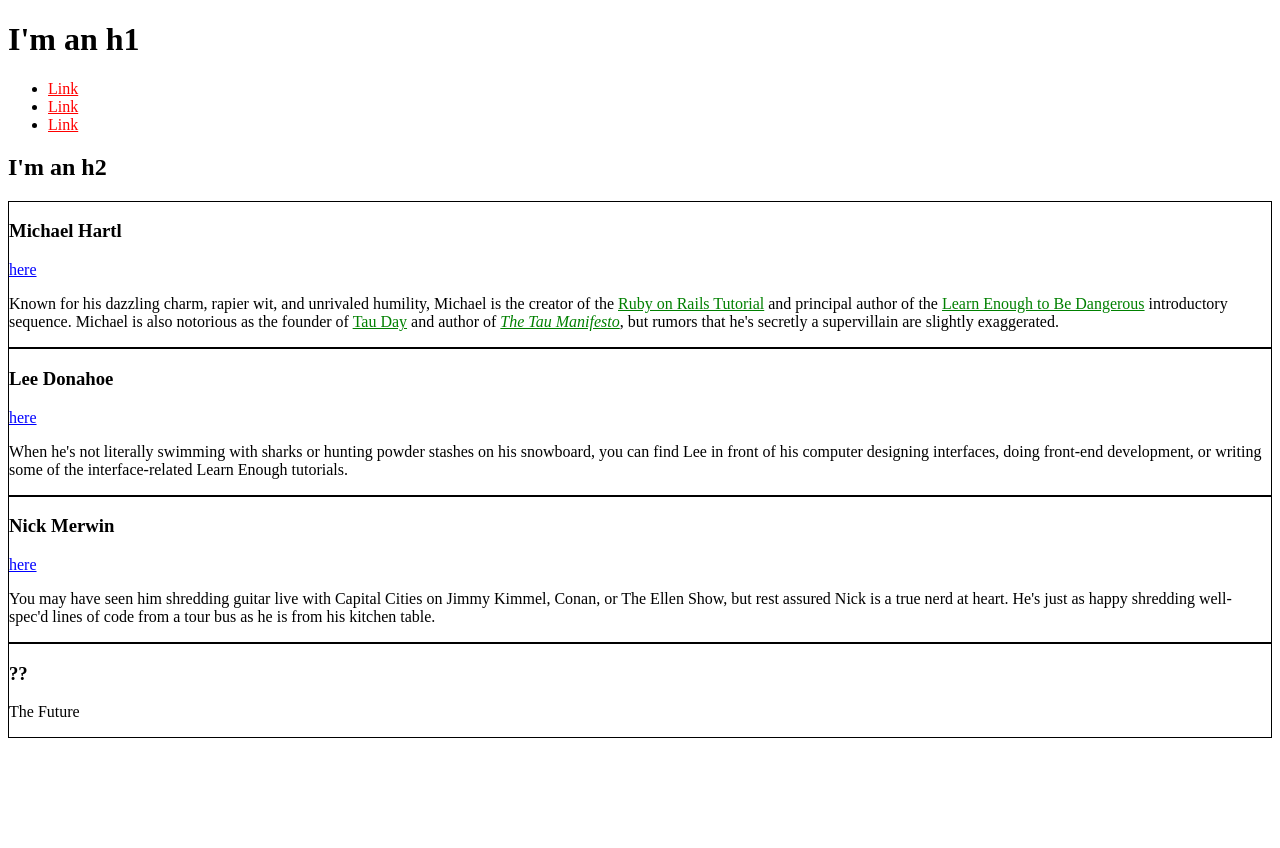
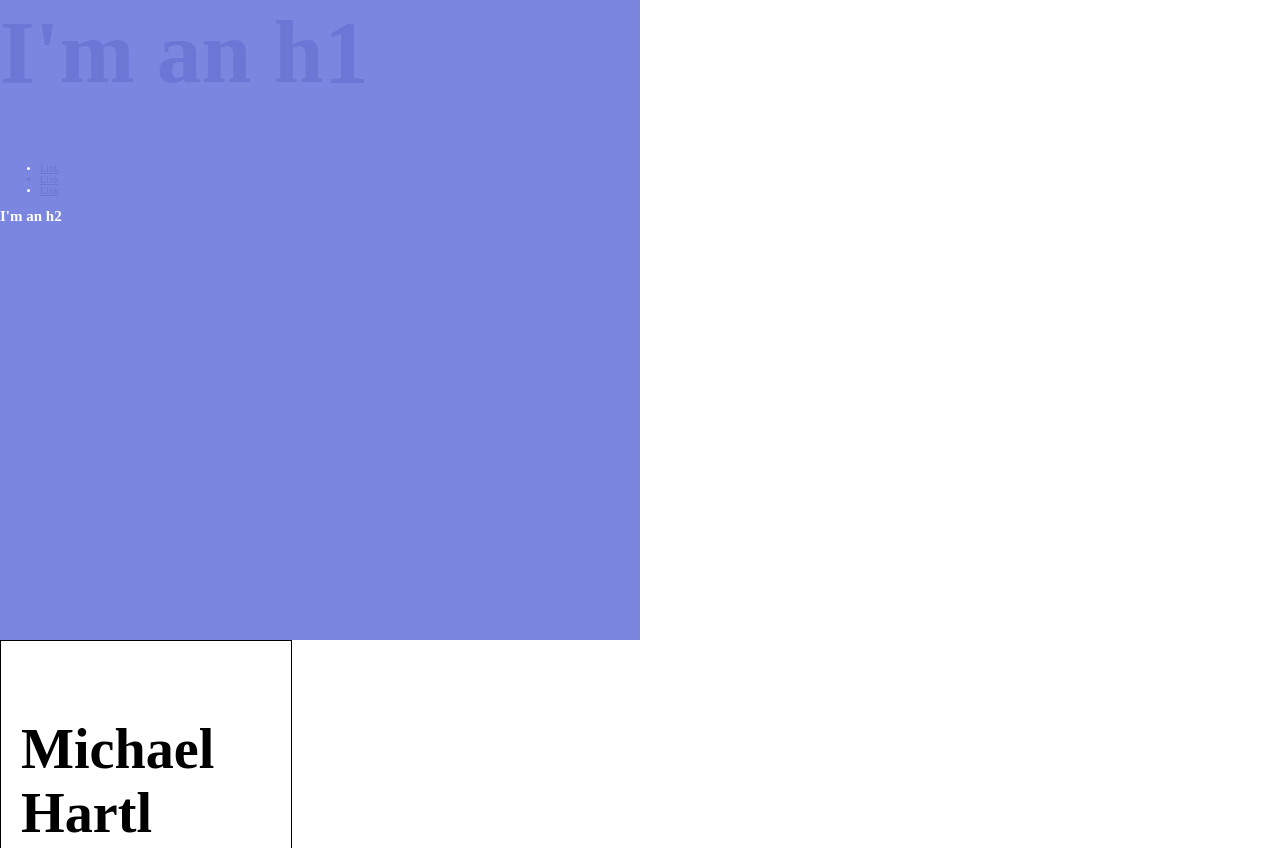
Before and after one commit to JostPaino/samplecss, a plain HTML site: page index.html in a window 1280 px wide. Shown: the top 848 px of the page. Before the commit the page ends 800 px from the top, so only its background shows below. Drawn offline with Linux system fonts and the light colour scheme.

Commit message:
Adjust fonts and Add Hero Section

```diff
--- a/index.html
+++ b/index.html
@@ -5,39 +5,77 @@
     <meta charset="utf-8">
     <style>
       /* GLOBAL STYLES */
+      html ,body {
+        margin: 0;
+        padding: 0;
+      }
+      body {
+        font-size: 62.5%;
+      }
+      h1{
+        margin-top: 0;
+        font-size: 7vw;
+      }
       a {
-        color: red;
+        color: rgba(168,50,104,1);
       }
 
+      /* Hero Styles*/
+      .full-hero{
+        background-color: rgba(123,134,224,1);
+        height: 50vw;
+        color: white;
+        width: 50vw;
+      }
       /* Social Styles*/
-      a.social-link {
-        color: blue;
+      .bio-wrapper {
+        width:500px;
+      }
+      .social-link {
+        color: rgba(50,62,168,.2);
       }
 
       /* BIO STYLES*/
       .bio-box {
         border: 1px solid black;
+  font-size: 48px;
+  width: 50%;
+  padding: 20px;
+
       }
-      .bio-copy a{
+      .bio-copy {
         color: green;
+      font-size: 0.5em;
+
       }
+
 
     </style>
   </head>
   <body>
-    <h1>I'm an h1</h1>
+    <div class="full-hero hero-home">
+
+      <h1 class="social-link">I'm an h1</h1>
       <ul>
         <li>
-        <a href="https://example.com/">Link</a>
+          <a href="https://example.com/" class="social-link">Link</a>
         </li>
-      <li>
-        <a href="https://example.com/">Link</a>
+        <li class="social-link">
+          <a href="https://example.com/" class="social-link">Link</a>
         </li>
-      <li>
-        <a href="https://example.com/">Link</a>
+        <li >
+          <a href="https://example.com/" class="social-link">Link</a>
         </li>
       </ul>
       <h2>I'm an h2</h2>
+
+
+
+    </div>
+
+
+
+    <div class="bio-wrapper">
       <div class="bio-box">
         <h3>Michael Hartl</h3>
         <a href="https://twitter.com/mhartl" class="social-link">here</a>
@@ -77,11 +115,12 @@
           bus as he is from his kitchen table.
         </p>
       </div>
-    <div class="bio-box">
+      <div class="bio-box"
         <h3>??</h3>
         <p>
           The Future
         </p>
       </div>
+  </div>
   </body>
 </html>
```
Lines whose indentation alone changed are shown as unchanged.
